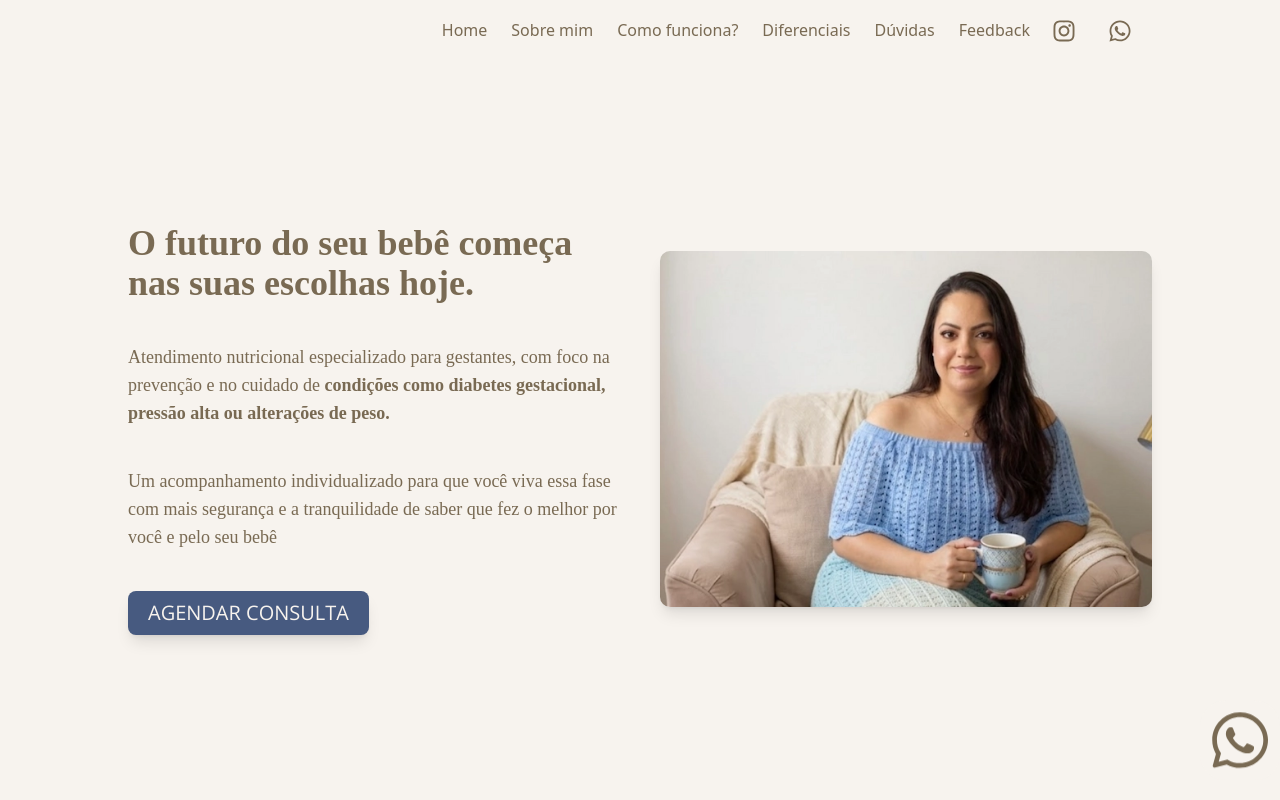
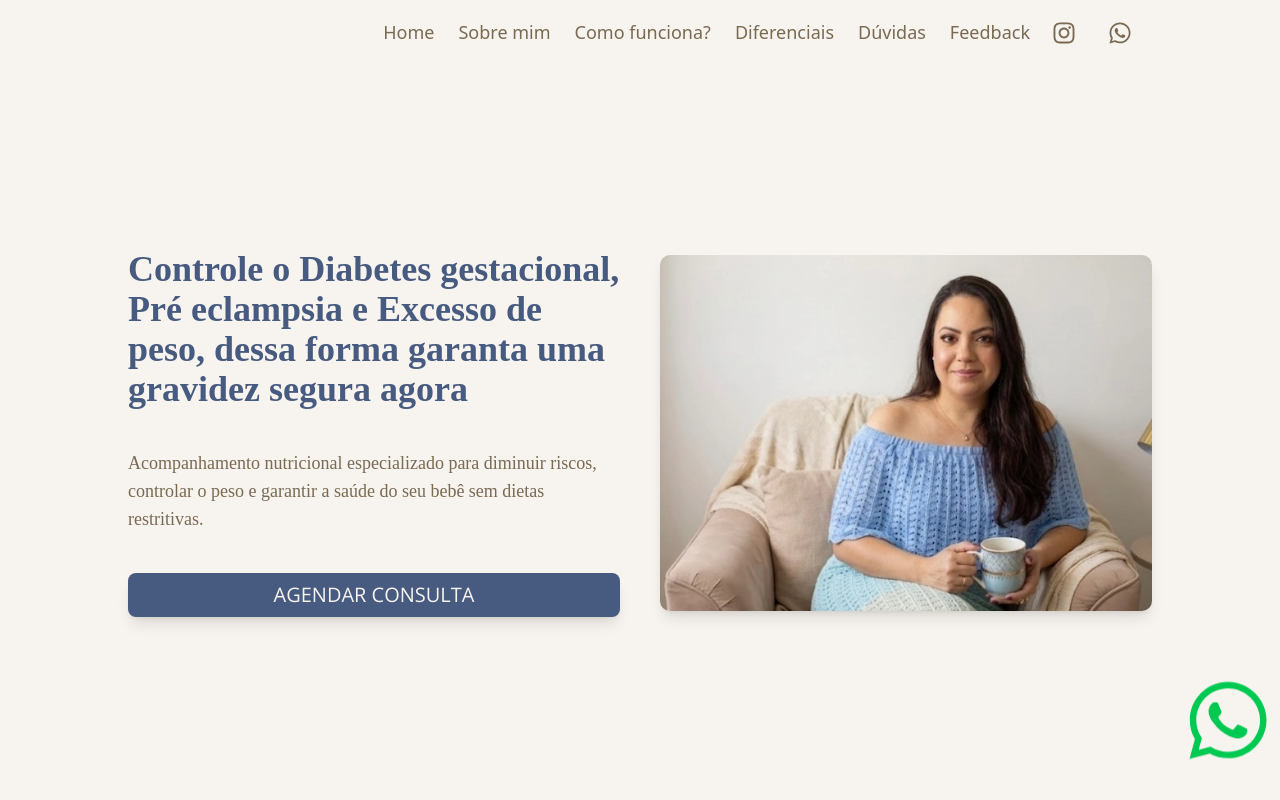
Before and after one commit to HelcioAnicio/Karen-Martins---Nutricionista, a React (Vite) app: page / in a window 1280 px wide. Shown: the top 800 px of the page. Built offline with nearby package versions, Linux system fonts and the light colour scheme; a web font is replaced by a local one.

Commit message:
Chore: Improving design

```diff
--- a/index.html
+++ b/index.html
@@ -2,7 +2,19 @@
 <html lang="en">
   <head>
     <meta charset="UTF-8" />
-    <!-- <link rel="icon" type="image/svg+xml" href="/vite.svg" /> -->
+    <script>
+      (function (w, d, s, l, i) {
+        w[l] = w[l] || [];
+        w[l].push({ "gtm.start": new Date().getTime(), event: "gtm.js" });
+        var f = d.getElementsByTagName(s)[0],
+          j = d.createElement(s),
+          dl = l != "dataLayer" ? "&l=" + l : "";
+        j.async = true;
+        j.src = "https://www.googletagmanager.com/gtm.js?id=" + i + dl;
+        f.parentNode.insertBefore(j, f);
+      })(window, document, "script", "dataLayer", "GTM-NFXQ9DCJ");
+    </script>
+
     <meta
       name="description"
       content="Karen Martins, especializada em nutrição Materno Infantil."
@@ -50,6 +62,14 @@
     <title>Karen Martins - Nutricionista</title>
   </head>
   <body>
+    <noscript
+      ><iframe
+        src="https://www.googletagmanager.com/ns.html?id=GTM-NFXQ9DCJ"
+        height="0"
+        width="0"
+        style="display: none; visibility: hidden"
+      ></iframe
+    ></noscript>
     <div id="root"></div>
     <script type="module" src="/src/main.tsx"></script>
   </body>
--- a/src/App.tsx
+++ b/src/App.tsx
@@ -22,11 +22,13 @@ function App() {
   return (
     <>
       <Header />
-      <a aria-label="Link para whatsapp" href="https://wa.link/6mo3a2">
-        <FaWhatsapp className="bg-background fixed right-0 bottom-0 z-50 size-20 animate-bounce rounded-4xl p-2" />
-      </a>
 
       <main className="font-openSans relative flex w-full flex-col gap-10 max-[600px]:text-center">
+        {/* <img
+          src="/backgroundInitial.jpg"
+          className="absolute top-0 left-0 z-10 w-full object-fill"
+          alt="ex"
+        /> */}
         <FirstPage />
         <SecondPage />
         <ThirdPage />
@@ -35,6 +37,9 @@ function App() {
         <SixthPage />
         <FAQ />
         <FeedBack />
+        <a aria-label="Link para whatsapp" href="https://wa.link/6mo3a2">
+          <FaWhatsapp className="bg-background/50 fixed right-1 bottom-2 z-50 size-16 animate-bounce rounded-3xl p-1 text-green-500 sm:size-24" />
+        </a>
       </main>
       <Footer />
     </>
--- a/src/components/ui/buttonCTA.tsx
+++ b/src/components/ui/buttonCTA.tsx
@@ -9,7 +9,7 @@ export const ButtonCTA = ({ text, ariaLabel }: ButtonProps) => {
   return (
     <Button
       aria-label={ariaLabel}
-      className="min-h-max w-max cursor-pointer shadow-lg md:text-lg lg:px-5 lg:py-2 xl:text-xl"
+      className="min-h-max w-full cursor-pointer shadow-lg md:text-lg lg:px-5 lg:py-2 xl:text-xl"
     >
       {text}
     </Button>
--- a/src/components/ui/firstPage.tsx
+++ b/src/components/ui/firstPage.tsx
@@ -4,27 +4,20 @@ export const FirstPage = () => {
   return (
     <section
       id="home"
-      className="m-auto flex h-max min-h-[calc(100vh-56px)] w-full max-w-5xl items-center justify-center lg:min-h-[calc(100dvh-64px)] lg:items-center"
+      className="m-auto flex h-max min-h-[calc(100vh-56px)] w-full max-w-5xl items-center justify-center bg-transparent lg:min-h-[calc(100dvh-64px)] lg:items-center"
     >
       <article className="flex h-max min-h-full w-full p-1 px-4 md:p-10 lg:items-center xl:p-0">
         <div className="flex h-max min-h-full w-full flex-col justify-evenly gap-5 min-[390px]:gap-7 sm:gap-10 lg:flex-row lg:justify-center lg:gap-10">
           <div className="2xl:16 flex h-max min-h-full w-full flex-col justify-evenly gap-2 min-[390px]:gap-6 sm:gap-10 lg:justify-center lg:gap-10">
-            <h1 className="font-merriweather text-2xl font-bold min-[390px]:text-3xl sm:text-4xl 2xl:text-5xl">
-              O futuro do seu bebê começa nas suas escolhas hoje.
+            <h1 className="font-merriweather text-primary text-xl font-bold min-[390px]:text-xl sm:text-4xl 2xl:text-5xl">
+              Controle o Diabetes gestacional, Pré eclampsia e Excesso de peso,
+              dessa forma garanta uma gravidez segura agora
             </h1>
-            <div className="font-merriweather flex flex-col gap-1 min-[450px]:gap-6 md:gap-8 lg:gap-10">
-              <p className="lg:text-lg">
-                Atendimento nutricional especializado para gestantes, com foco
-                na prevenção e no cuidado de{" "}
-                <span className="font-extrabold">
-                  condições como diabetes gestacional, pressão alta ou
-                  alterações de peso.
-                </span>{" "}
-              </p>
-              <p className="hidden min-[450px]:inline lg:text-lg">
-                Um acompanhamento individualizado para que você viva essa fase
-                com mais segurança e a tranquilidade de saber que fez o melhor
-                por você e pelo seu bebê
+            <div className="font-merriweather flex flex-col gap-1 min-[450px]:gap-6 md:w-1/2 md:gap-8 lg:w-full lg:gap-10">
+              <p className="text-sm lg:text-lg">
+                Acompanhamento nutricional especializado para diminuir riscos,
+                controlar o peso e garantir a saúde do seu bebê sem dietas
+                restritivas.
               </p>
             </div>
             <a className="hidden lg:flex" href="https://wa.link/6mo3a2">
@@ -34,7 +27,7 @@ export const FirstPage = () => {
               />
             </a>
           </div>
-          <div className="flex w-full flex-col items-center gap-5 max-[640px]:m-auto sm:gap-10 md:items-start lg:flex-row lg:items-center">
+          <div className="md: flex w-full flex-col items-center gap-5 max-[640px]:m-auto sm:gap-10 md:items-start lg:flex-row lg:items-center">
             <img
               className="w-full max-w-60 flex-4 rounded-lg shadow-lg min-[390px]:max-w-xl lg:max-w-2xl"
               height={400}
@@ -45,7 +38,10 @@ export const FirstPage = () => {
               alt="Imagem da Karen Martins - Está em pé, ao lado de uma mesa e sorrindo de forma amigável"
               src="/newApresentation.webp"
             />
-            <a className="flex lg:hidden" href="https://wa.link/6mo3a2">
+            <a
+              className="flex w-4/5 sm:w-1/2 lg:hidden"
+              href="https://wa.link/6mo3a2"
+            >
               <ButtonCTA
                 ariaLabel="Link para conversar com o profissional"
                 text={"AGENDAR CONSULTA"}
--- a/src/components/ui/header.tsx
+++ b/src/components/ui/header.tsx
@@ -15,7 +15,7 @@ export const Header = () => {
         <nav className="flex w-full justify-end">
           <Sheet>
             <SheetTrigger>
-              <IoMenu className="h-6 w-6 lg:hidden" />
+              <IoMenu className="h-6 w-6 cursor-pointer lg:hidden" />
             </SheetTrigger>
             <SheetContent className="h-max rounded-b-lg pb-10">
               <SheetHeader>
@@ -86,8 +86,8 @@ export const Header = () => {
           </Sheet>
         </nav>
         <nav className="hidden justify-end lg:flex">
-          <ul className="text-foreground flex items-center gap-5 pr-5">
-            <li className="hover:border-b-foreground border-b border-b-transparent p-0.5 transition-all duration-500 ease-in-out">
+          <ul className="text-foreground flex items-center gap-5 pr-5 text-lg">
+            <li className="hover:border-b-foreground drop-shadow-red border-b border-b-transparent p-0.5 transition-all duration-500 ease-in-out">
               <a aria-label="Direcionar para a seção Inicial" href="#home">
                 Home
               </a>
```
Also changed, not shown: public/backgroundInitial.jpg (added).
